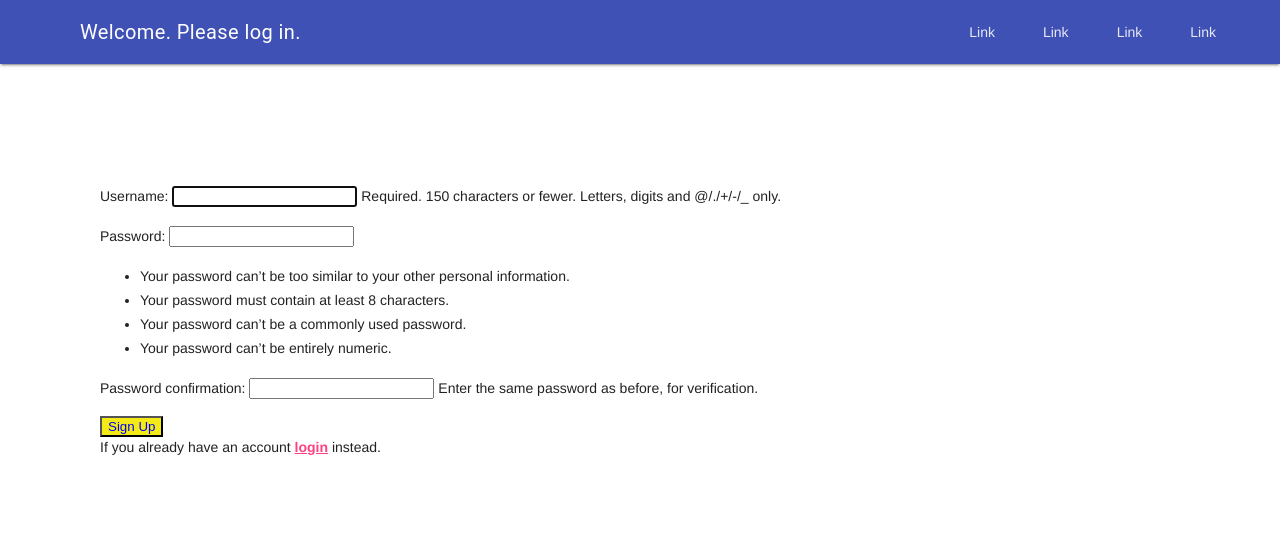
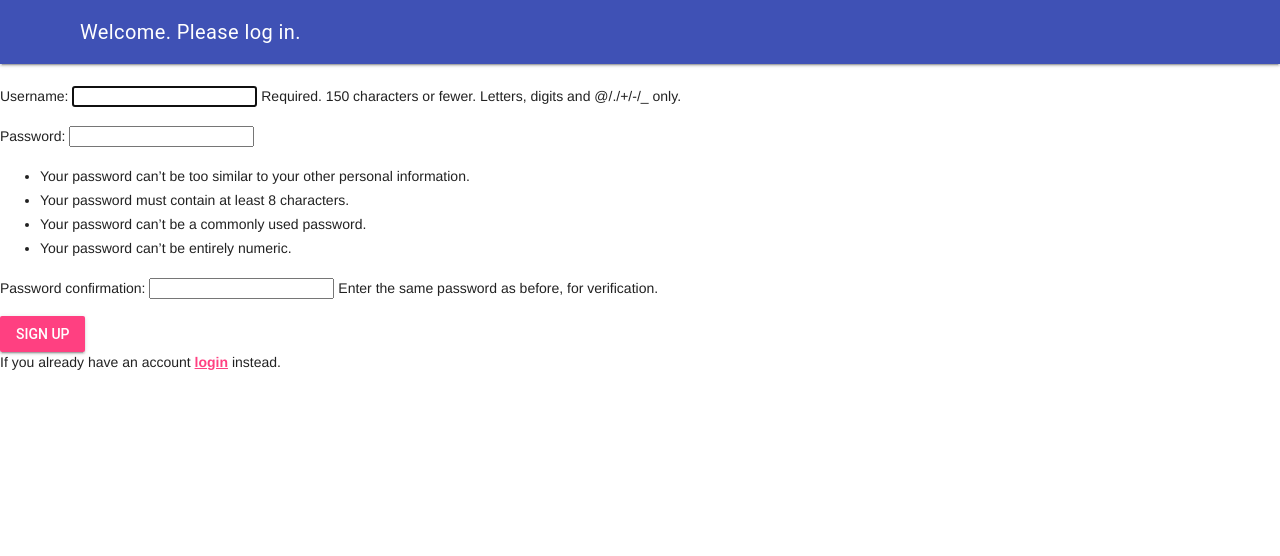
Before and after one commit to MichaelSoquat/Django-ChatApp, a Django app: page /register/ in a window 1280 px wide. Shown: the top 556 px of the page. Run offline with Django 4.2, Linux system fonts and the light colour scheme.

Commit message:
problem with css

```diff
--- a/first_django_app/chat/templates/auth/login.html
+++ b/first_django_app/chat/templates/auth/login.html
@@ -21,6 +21,7 @@
         <button class="mdl-button mdl-js-button mdl-button--raised mdl-js-ripple-effect mdl-button--accent">
             Login
         </button>
+
     </div>
 
 
--- a/first_django_app/chat/templates/auth/register.html
+++ b/first_django_app/chat/templates/auth/register.html
@@ -2,7 +2,11 @@
 <br>
 <form method="POST">
     {% csrf_token %} {{form.as_p}}
-    <button style="background-color:#F4EB16; color:blue" class="btn btn-outline-info" type="submit">Sign Up</button>
+    <button class="mdl-button mdl-js-button mdl-button--raised mdl-js-ripple-effect mdl-button--accent" type="submit">
+        Sign Up
+    </button>
 </form>
 
+
+
 If you already have an account <a href="/login" target="blank"><strong>login</strong></a> instead. {% endblock %}
--- /dev/null
+++ b/first_django_app/requirements.txt
@@ -0,0 +1,4 @@
+asgiref==3.5.0
+Django==4.0.4
+sqlparse==0.4.2
+tzdata==2022.1
--- a/first_django_app/static/css/style.css
+++ b/first_django_app/static/css/style.css
@@ -1,7 +1,16 @@
 .page-content {
-    padding: 100px 100px;
+    padding: 0;
+}
+
+.color-yellow {
+    color: rgba(30, 222, 40, 0.5)
 }
 
 .color-grey {
     color: rgba(0, 0, 0, 0.4)
 }
+
+.send-message {
+    display: flex;
+    align-items: center;
+}
--- a/first_django_app/templates/base.html
+++ b/first_django_app/templates/base.html
@@ -21,7 +21,7 @@
                 <!-- Title -->
                 <span class="mdl-layout-title">
                 {%if request.user.is_authenticated%}
-                Welcome, {{request.user.first_name}}!
+                Welcome, {{request.user.username}}!
                 {%else%}
                 Welcome. Please log in.
                 {%endif%}
@@ -30,21 +30,12 @@
                 <!-- Add spacer, to align navigation to the right -->
                 <div class="mdl-layout-spacer"></div>
                 <!-- Navigation. We hide it in small screens. -->
-                <nav class="mdl-navigation mdl-layout--large-screen-only">
-                    <a class="mdl-navigation__link" href="">Link</a>
-                    <a class="mdl-navigation__link" href="">Link</a>
-                    <a class="mdl-navigation__link" href="">Link</a>
-                    <a class="mdl-navigation__link" href="">Link</a>
-                </nav>
             </div>
         </header>
         <div class="mdl-layout__drawer">
             <span class="mdl-layout-title">Chatroom</span>
             <nav class="mdl-navigation">
-                <a class="mdl-navigation__link" href="">Link</a>
-                <a class="mdl-navigation__link" href="">Link</a>
-                <a class="mdl-navigation__link" href="">Link</a>
-                <a class="mdl-navigation__link" href="">Link</a>
+                <a class="mdl-navigation__link" href="">My Chatroom</a>
             </nav>
         </div>
         <main class="mdl-layout__content">
```
Also changed, not shown: first_django_app/chat/templates/chat/index.html (+44 -19 lines).
